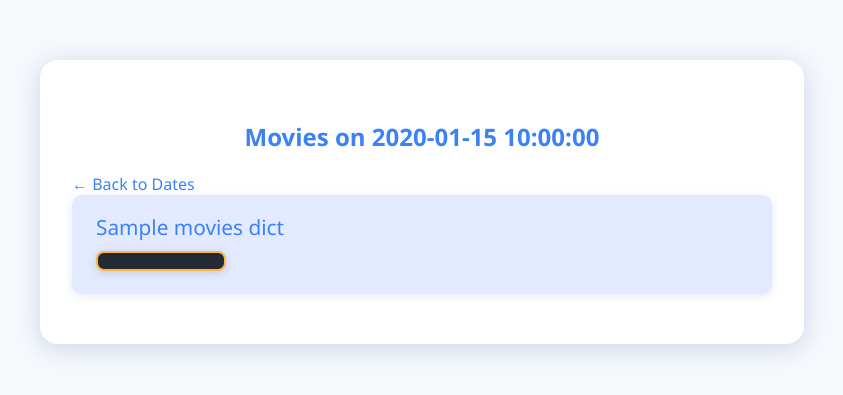
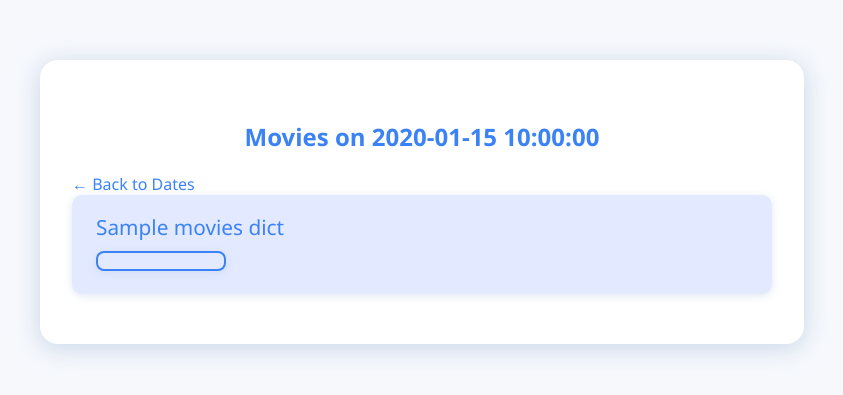
Before and after one commit to Rithish4610/movie-ticket-booking, a Flask app: template app/templates/movies_by_date.html in a window 1280 px wide. Shown: the top 395 px of the page, without its empty margins (218-1061 px from the left). Run offline with Flask 3, Linux system fonts and the light colour scheme; the template is opened without the code that fills it: most values are stand-ins (such as "Sample title", 1, 10 or a date in 2020).

Commit message:
change the entiar website in sdame color

```diff
--- a/app/templates/movies_by_date.html
+++ b/app/templates/movies_by_date.html
@@ -58,7 +58,7 @@
                     <div class="showtimes" style="display:flex; flex-wrap:wrap; gap:12px; margin-top:10px;">
                         {% for show in shows %}
                             <a href="/book/{{ show.id }}" style="text-decoration:none;">
-                                <span style="display:inline-block; background:#232a34; border:2px solid #ffb347; border-radius:8px; padding:8px 18px; font-weight:bold; color:#ffb347; min-width:90px; text-align:center; box-shadow:0 2px 8px #0002; cursor:pointer;">{{ show.show_time.strftime('%I:%M %p') }}</span>
+                                <span style="display:inline-block; background:#e3eaff; border:2px solid #3b82f6; border-radius:8px; padding:8px 18px; font-weight:bold; color:#3b82f6; min-width:90px; text-align:center; box-shadow:0 2px 8px #b3c6e066; cursor:pointer;">{{ show.show_time.strftime('%I:%M %p') }}</span>
                             </a>
                         {% endfor %}
                     </div>
```
